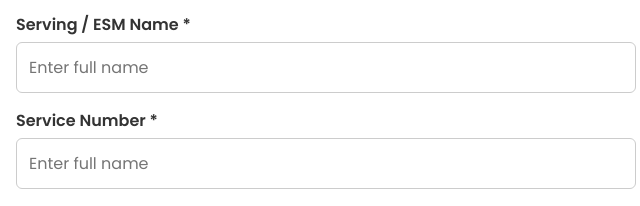
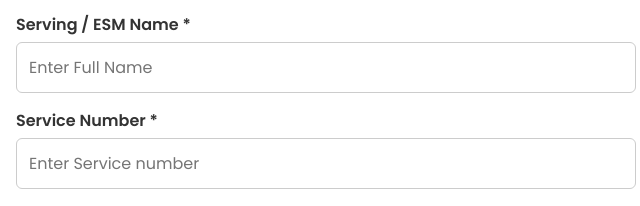
Before and after one commit to paulmark-05/Feedback_Form, a website: page public/index.html in a window 1280 px wide. Shown: the part 544-750 px from the top of the page, 164-804 px from the left. Drawn offline with Linux system fonts and the light colour scheme.

Commit message:
Update index.html

```diff
--- a/public/index.html
+++ b/public/index.html
@@ -36,11 +36,11 @@
                     </div>
                     <div class="field-container">
                         <label for="esmName">Serving / ESM Name *</label>
-                        <input type="text" id="esmName" name="name" placeholder="Enter full name" required>
+                        <input type="text" id="esmName" name="name" placeholder="Enter Full Name" required>
                     </div>
                      <div class="field-container">
                         <label for="service">Service Number *</label>
-                        <input type="text" id="service" name="serviceno" placeholder="Enter full name" required>
+                        <input type="text" id="service" name="serviceno" placeholder="Enter Service number" required>
                     </div>
                 </div>
 
```
